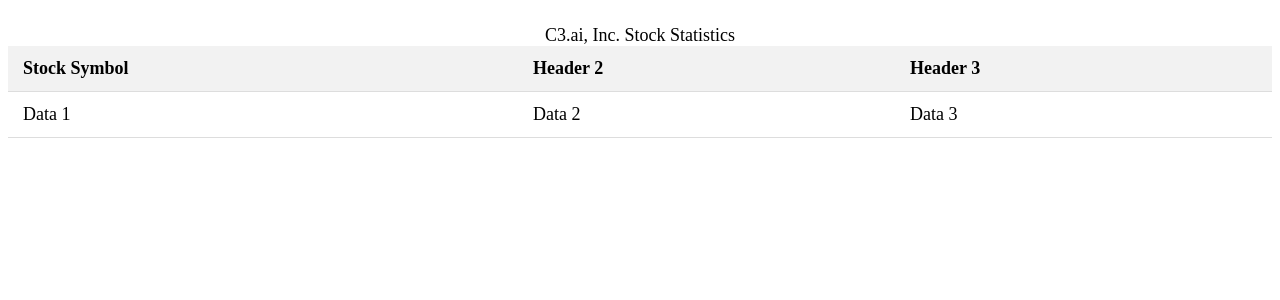
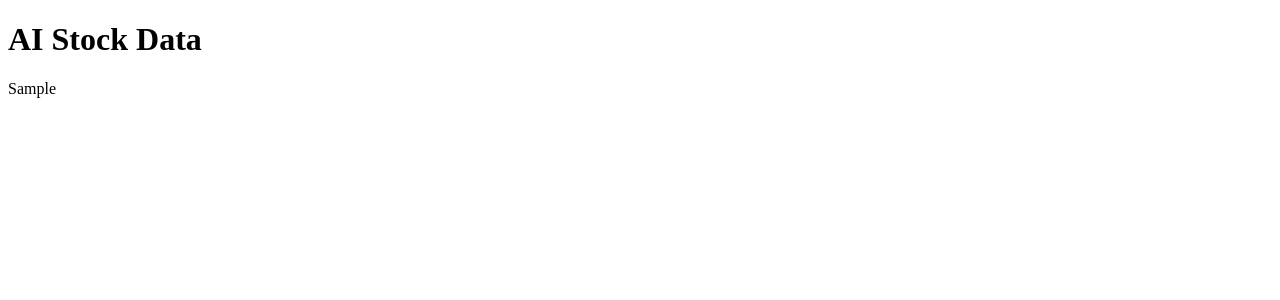
Before and after one commit to andyroediger/mypythonapp, a Python web app: template templates/ai.html in a window 1280 px wide. Shown: the top 300 px of the page. Run offline with Jinja, Linux system fonts and the light colour scheme; the template is opened without the code that fills it: most values are stand-ins (such as "Sample title", 1, 10 or a date in 2020).

Commit message:
Add dataframe to output

```diff
--- a/templates/ai.html
+++ b/templates/ai.html
@@ -4,31 +4,14 @@
 <head>
     <meta charset="UTF-8">
     <meta name="viewport" content="width=device-width, initial-scale=1.0">
-    <title>Table with External CSS</title>
-    <link rel="stylesheet" href="styles.css">
+    <title>AI Stock Data</title>
 </head>
 
 <body>
+    <h1>AI Stock Data</h1>
 
-    <table class="styled-table">
-        <caption>C3.ai, Inc. Stock Statistics</caption>
-        <thead>
-            <tr>
-                <th>Stock Symbol</th>
-                <th>Header 2</th>
-                <th>Header 3</th>
-            </tr>
-        </thead>
-        <tbody>
-            <tr>
-                <td>Data 1</td>
-                <td>Data 2</td>
-                <td>Data 3</td>
-            </tr>
-            <!-- Add more rows as needed -->
-        </tbody>
-    </table>
-
+    <!-- Render the HTML table -->
+    {{ table_html | safe }}
 </body>
 
 </html>
```
Also changed, not shown: app.py (+7 -7 lines).
